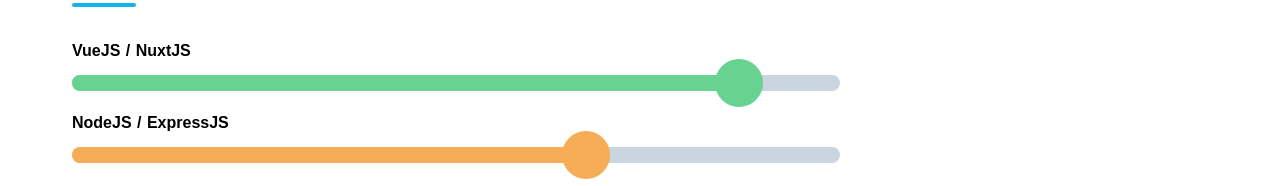
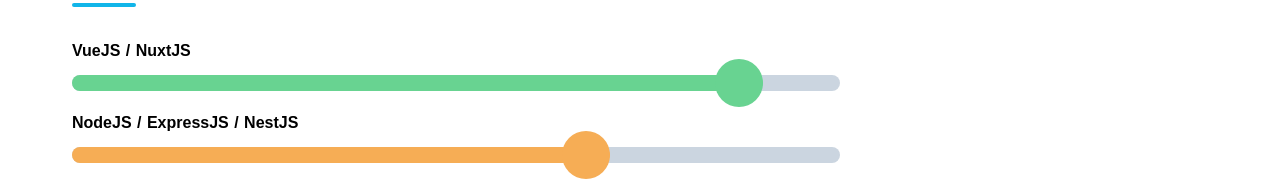
Before and after one commit to QZIG/personal-website, a Nuxt app: page / in a window 1280 px wide. Shown: the part 1050-1236 px from the top of the page. Built offline with nearby package versions, Linux system fonts and the light colour scheme.

Commit message:
add a skill

```diff
--- a/pages/index.vue
+++ b/pages/index.vue
@@ -43,7 +43,7 @@
       <Title text="Compétences" />
       <div class="mt-8 max-w-screen-md">
         <Skillbar label="VueJS / NuxtJS" color="bg-green-400" buttonColor="bg-green-700" :value="90" />
-        <Skillbar label="NodeJS / ExpressJS" color="bg-orange-400" buttonColor="bg-orange-700" :value="70" />
+        <Skillbar label="NodeJS / ExpressJS / NestJS" color="bg-orange-400" buttonColor="bg-orange-700" :value="70" />
         <Skillbar label="ReactJS / Redux / Redux-Thunk / React-Native" color="bg-blue-400" buttonColor="bg-bg-700" :value="80" />
         <Skillbar label="Wordpress / Spip / Symfony 3&4" color="bg-red-400" buttonColor="bg-red-700" :value="60" />
         <Skillbar label="Firebase / Strapi / Prismic" color="bg-yellow-400" buttonColor="bg-yellow-700" :value="85" />
```
